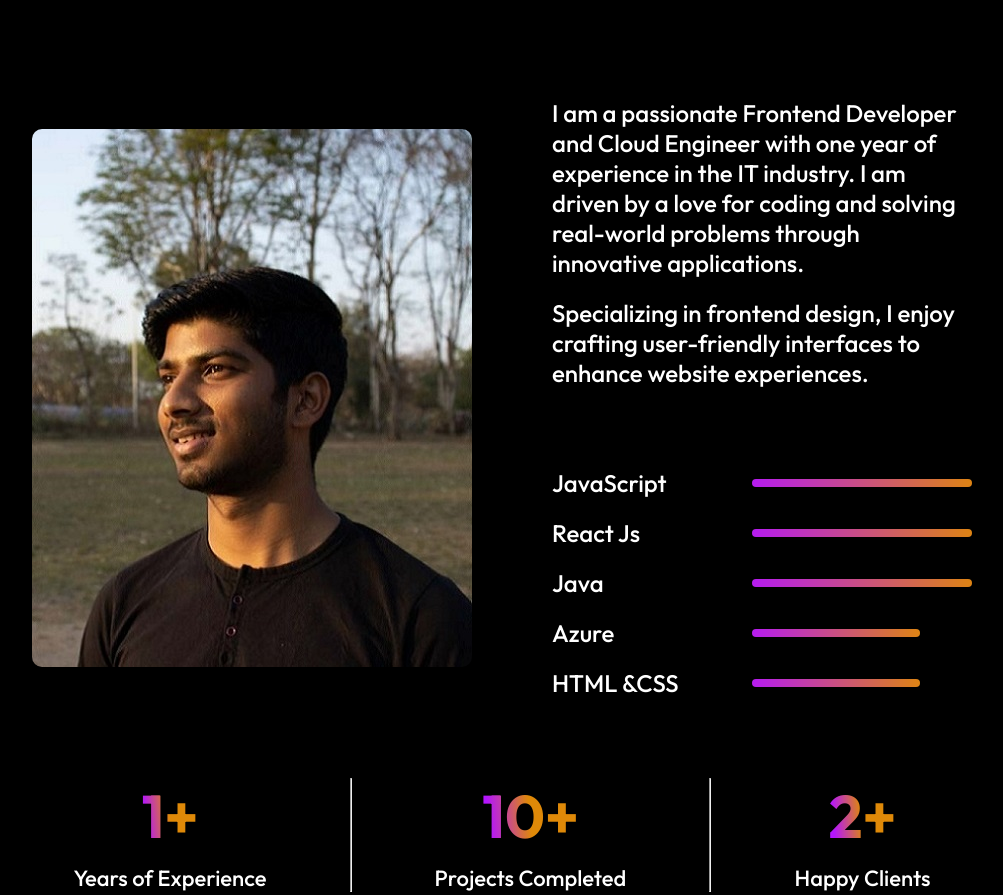
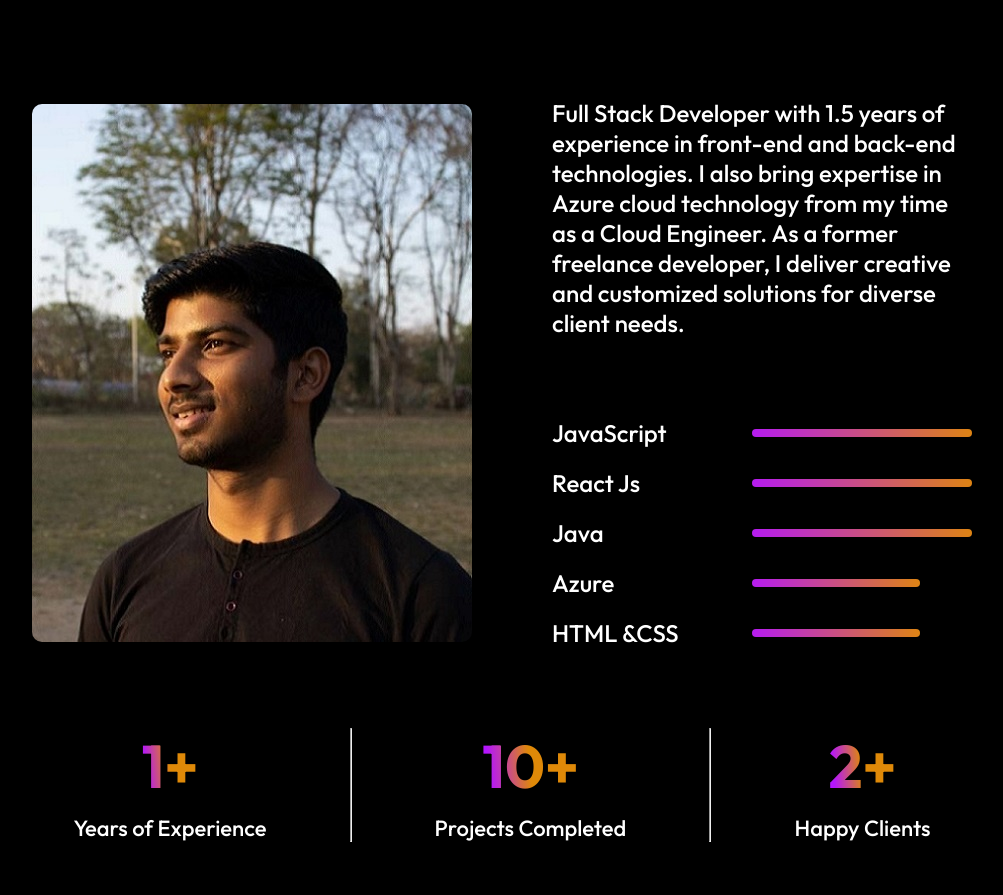
Before and after one commit to Aadarsh032/Aadarsh-Portfolio, a React (Vite) app: page / in a window 1280 px wide. Shown: the part 1123-2018 px from the top of the page, without its empty margins (138-1141 px from the left). Built offline with nearby package versions, Linux system fonts and the light colour scheme.

Commit message:
Update About Section Writeup

```diff
--- a/src/Components/About/About.jsx
+++ b/src/Components/About/About.jsx
@@ -16,8 +16,7 @@ const About = () => {
             </div>
             <div className='about-right'>
               <div className="about-para">
-                <p>I am a passionate Frontend Developer and Cloud Engineer  with one year of experience in the IT industry. I am driven by a love for coding and solving real-world problems through innovative applications. </p>
-                <p>Specializing in frontend design, I enjoy crafting user-friendly interfaces to enhance website experiences.</p>
+                <p>Full Stack Developer with 1.5 years of experience in front-end and back-end technologies. I also bring expertise in Azure cloud technology from my time as a Cloud Engineer. As a former freelance developer, I deliver creative and customized solutions for diverse client needs.</p>
               </div>
               <div className="about-skills">
                 <div className="about-skill"><p>JavaScript</p><hr style={{width:"60%"}}/></div>
```
